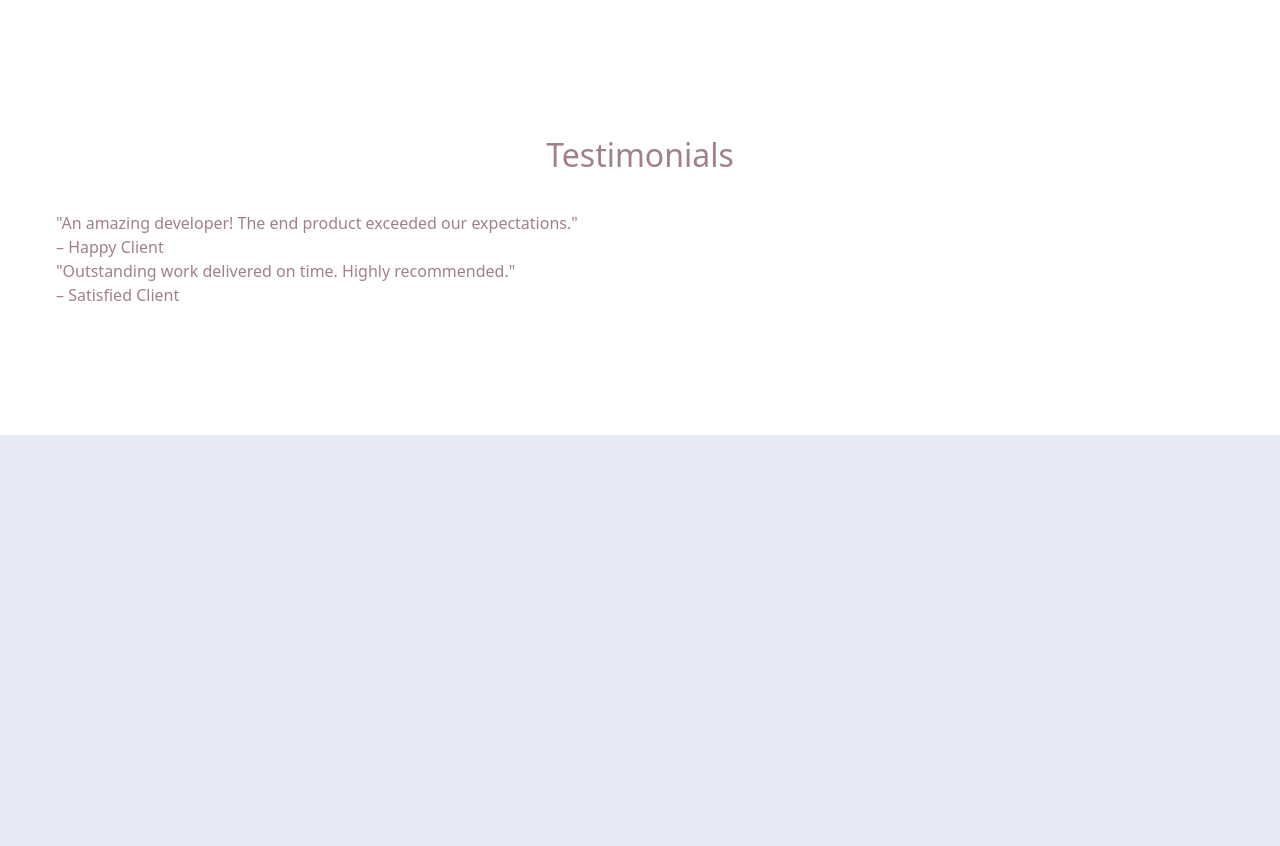
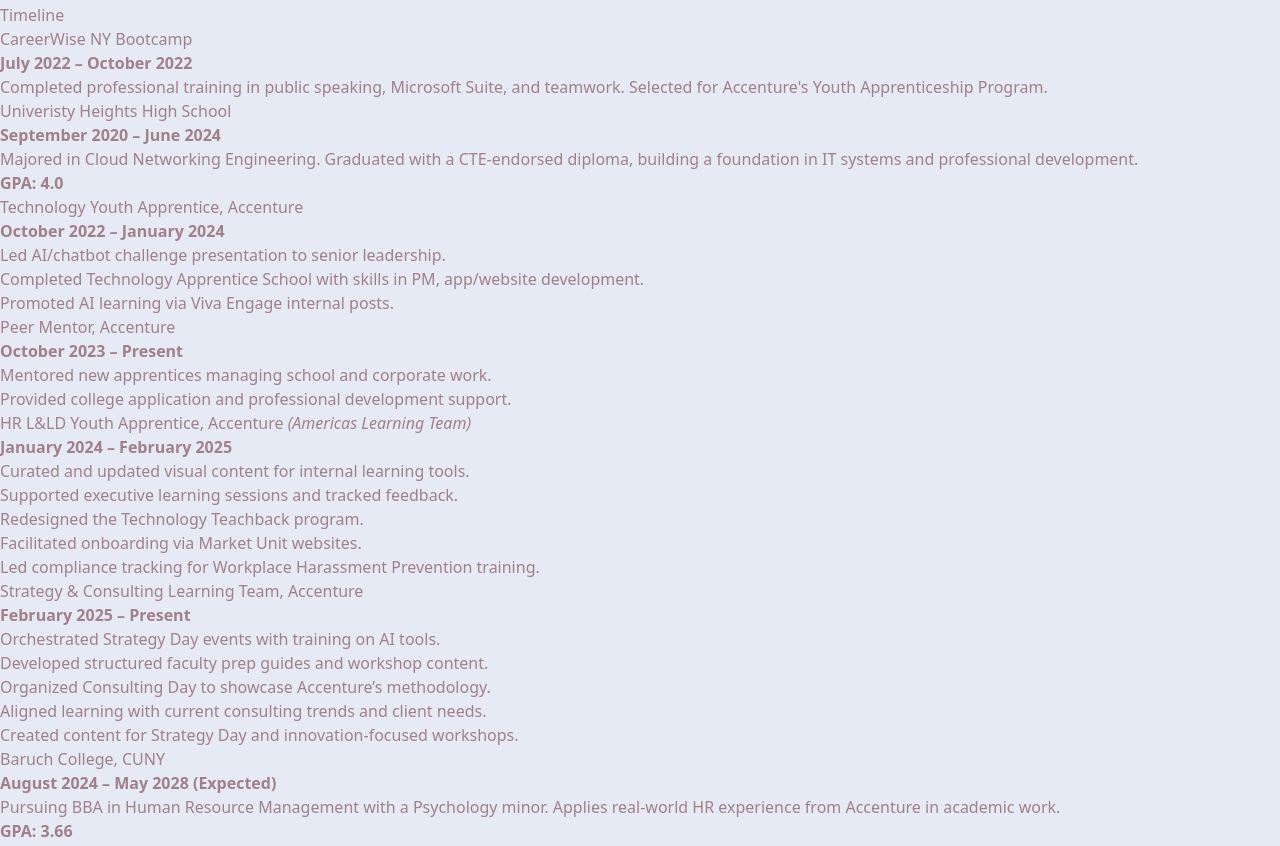
Before and after one commit to EliezerT1/Capstone, a website: page src/index.html in a window 1280 px wide. Shown: the part 1253-2099 px from the top of the page. Before the commit the page ends 1688 px from the top, so only its background shows below. Drawn offline with nearby package versions, Linux system fonts and the light colour scheme.

Commit message:
final presentation 7/14

```diff
--- a/src/index.html
+++ b/src/index.html
@@ -26,7 +26,8 @@
     <nav class="nav">
       <ul class="nav-links">
         <li><a href="#about">About</a></li>
-        <li><a href="projects.html">Projects</a></li>
+        <li><a href="#timeline">Timeline</a></li>  <!-- Added timeline link -->
+        <li><a href="project.html">Projects</a></li>
         <li><a href="#testimonials">Testimonials</a></li>
         <li><a href="resume.html">Resume</a></li>
       </ul>
@@ -45,7 +46,6 @@
     </div>
   </header>
 
-  <!-- MAIN CONTENT (below the fold) -->
   <main>
     <!-- About Section -->
     <section id="about" class="about-section" data-aos="fade-up">
@@ -66,6 +66,91 @@
         </div>
       </div>
     </section>
+
+    <section class="section" id="timeline">
+  <h2>Timeline</h2>
+  <div class="timeline">
+
+    <div class="timeline-entry left">
+      <div class="timeline-content">
+        <h3>CareerWise NY Bootcamp</h3>
+        <p><strong>July 2022 – October 2022</strong></p>
+        <p>Completed professional training in public speaking, Microsoft Suite, and teamwork. Selected for Accenture's Youth Apprenticeship Program.</p>
+      </div>
+    </div>
+
+    <div class="timeline-entry right">
+      <div class="timeline-content">
+        <h3>Univeristy Heights High School</h3>
+        <p><strong>September 2020 – June 2024</strong></p>
+        <p>Majored in Cloud Networking Engineering. Graduated with a CTE-endorsed diploma, building a foundation in IT systems and professional development.</p>
+        <p><strong>GPA: 4.0</strong></p>
+      </div>
+    </div>
+
+    <div class="timeline-entry left">
+      <div class="timeline-content">
+        <h3>Technology Youth Apprentice, Accenture</h3>
+        <p><strong>October 2022 – January 2024</strong></p>
+        <ul>
+          <li>Led AI/chatbot challenge presentation to senior leadership.</li>
+          <li>Completed Technology Apprentice School with skills in PM, app/website development.</li>
+          <li>Promoted AI learning via Viva Engage internal posts.</li>
+        </ul>
+      </div>
+    </div>
+
+    <div class="timeline-entry right">
+      <div class="timeline-content">
+        <h3>Peer Mentor, Accenture</h3>
+        <p><strong>October 2023 – Present</strong></p>
+        <ul>
+          <li>Mentored new apprentices managing school and corporate work.</li>
+          <li>Provided college application and professional development support.</li>
+        </ul>
+      </div>
+    </div>
+
+    <div class="timeline-entry left">
+      <div class="timeline-content">
+        <h3>HR L&LD Youth Apprentice, Accenture <em>(Americas Learning Team)</em></h3>
+        <p><strong>January 2024 – February 2025</strong></p>
+        <ul>
+          <li>Curated and updated visual content for internal learning tools.</li>
+          <li>Supported executive learning sessions and tracked feedback.</li>
+          <li>Redesigned the Technology Teachback program.</li>
+          <li>Facilitated onboarding via Market Unit websites.</li>
+          <li>Led compliance tracking for Workplace Harassment Prevention training.</li>
+        </ul>
+      </div>
+    </div>
+
+    <div class="timeline-entry right">
+      <div class="timeline-content">
+        <h3>Strategy & Consulting Learning Team, Accenture</h3>
+        <p><strong>February 2025 – Present</strong></p>
+        <ul>
+          <li>Orchestrated Strategy Day events with training on AI tools.</li>
+          <li>Developed structured faculty prep guides and workshop content.</li>
+          <li>Organized Consulting Day to showcase Accenture’s methodology.</li>
+          <li>Aligned learning with current consulting trends and client needs.</li>
+          <li>Created content for Strategy Day and innovation-focused workshops.</li>
+
+        </ul>
+      </div>
+    </div>
+
+    <div class="timeline-entry left">
+      <div class="timeline-content">
+        <h3>Baruch College, CUNY</h3>
+        <p><strong>August 2024 – May 2028 (Expected)</strong></p>
+        <p>Pursuing BBA in Human Resource Management with a Psychology minor. Applies real-world HR experience from Accenture in academic work.</p>
+        <p><strong>GPA: 3.66</strong></p>
+      </div>
+    </div>
+
+  </div>
+</section>
 
     <!-- Testimonials Section -->
     <section
--- a/src/style.css
+++ b/src/style.css
@@ -94,14 +94,15 @@
   background: var(--color-ice-cold);
 }
 
-/* Hero Section */
+/* HERO Section */
 .hero {
   display: flex;
   flex-direction: column;
   justify-content: center;
   align-items: center;
   min-height: 100vh;
-  background: linear-gradient(135deg, var(--color-freeze-purple), var(--color-purple-pain));
+  /* Changed from gradient to a single color */
+  background: var(--bg-light);
   color: var(--text-light);
   text-align: center;
   position: relative;
@@ -121,7 +122,8 @@
 
 /* About Section */
 .about-section {
-  background: #fff;
+  /* Changed from #fff to a unified background */
+  background: var(--bg-light);
   padding: 4rem 2rem;
 }
 .profile-pic {
@@ -140,7 +142,8 @@
 
 /* Projects Section */
 .projects-section {
-  background: #f0f0f0;
+  /* Changed from #f0f0f0 to a unified background */
+  background: var(--bg-light);
   padding: 4rem 2rem;
 }
 .section-title {
@@ -151,13 +154,15 @@
 
 /* Testimonials Section */
 .testimonials-section {
-  background: #fff;
+  /* Changed from #fff to a unified background */
+  background: var(--bg-light);
   padding: 4rem 2rem;
 }
 
 /* Resume Section */
 .resume-section {
-  background: #f0f0f0;
+  /* Changed from #f0f0f0 to a unified background */
+  background: var(--bg-light);
   padding: 4rem 2rem;
 }
 
```
Also changed, not shown: src/project.html (+60 -21 lines), src/resume.html (+0 -13 lines), 3 other files.
